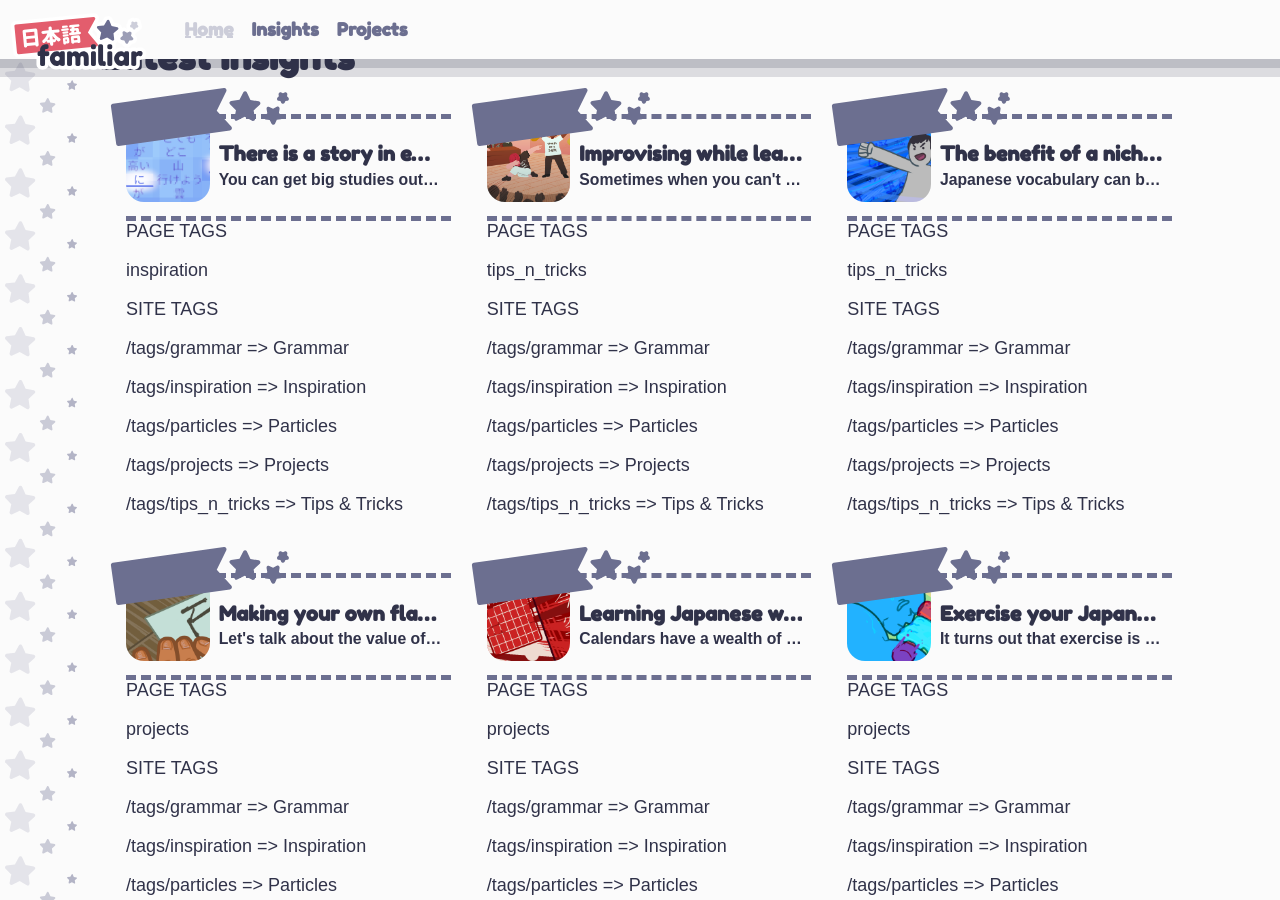
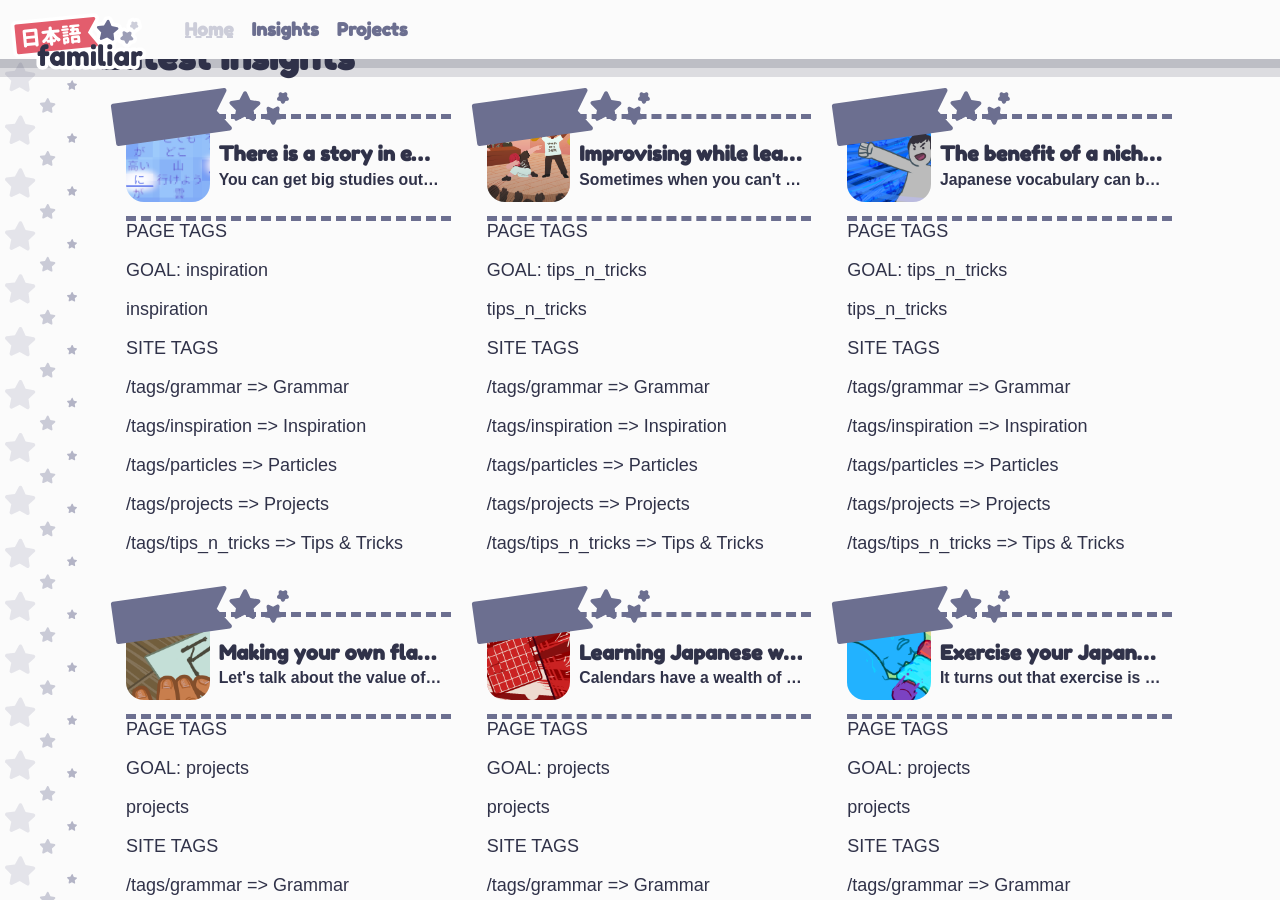
Before and after one commit to NihongoFamiliar/NihongoFamiliar.github.io, a Jekyll site: the page built from index.html, in a window 1280 px wide and 900 px high, scrolled down 1233 px. Built offline with Jekyll 4.4.1, drawn with Linux system fonts in a browser that asks for light colours; some web fonts are replaced.

Commit message:
Update postcard.html

```diff
--- a/_includes/postcard.html
+++ b/_includes/postcard.html
@@ -33,6 +33,7 @@
     </footer>
   </a>
 	<p>PAGE TAGS</p>
+	<p>GOAL: {{ post.tags[0] }}</p>
 	{% for tag in post.tags %}
 		<p>{{tag}}</p>
 	{% endfor %}
```
